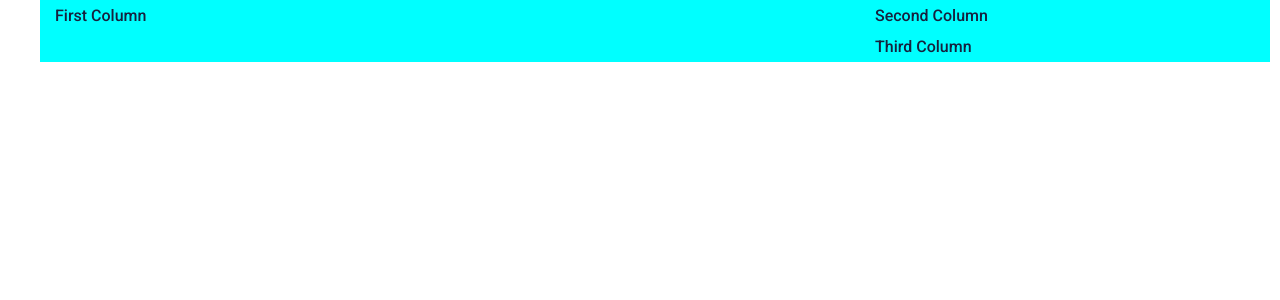
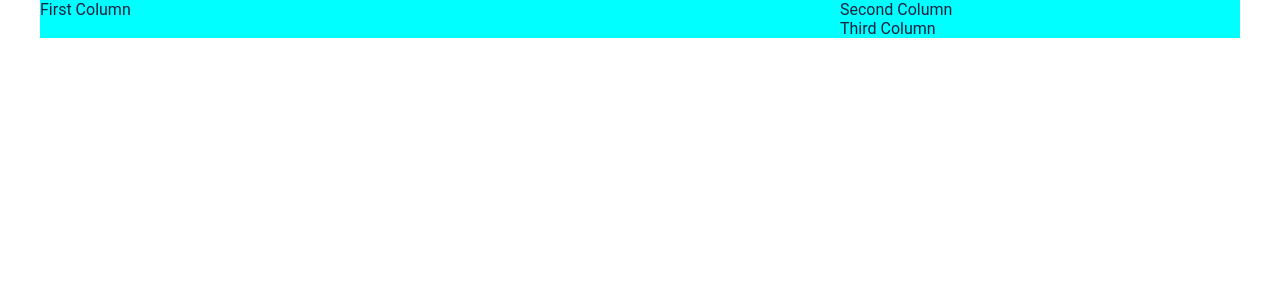
Before and after one commit to axelra-ag/lucky-react-starter, a React (Create React App) app: page /documentation in a window 1280 px wide. Shown: the top 300 px of the page. Built offline with nearby package versions, Linux system fonts and the light colour scheme.

Commit message:
margin body 0

```diff
--- a/src/UI/layout/grid/Col.ts
+++ b/src/UI/layout/grid/Col.ts
@@ -1,10 +1,8 @@
 import styled from "styled-components";
-import {SPACING} from "../../theme/Theme";
 
 export const Col = styled.div`
   display: flex;
   flex-direction: column;
   flex-grow: 1;
   min-height: 1px;
-  padding: ${SPACING / 2}px ${SPACING}px;
 `;
--- a/src/UI/layout/grid/Container.ts
+++ b/src/UI/layout/grid/Container.ts
@@ -7,7 +7,6 @@ import {
   MEDIUM_DEVICES_BREAK_POINT,
   SMALL_DEVICES_BREAK_POINT
 } from "../media-query/Mobile";
-import {SPACING} from "../../theme/Theme";
 
 // with props use this:
 // ${props => mediaQueries("md")(`width: ${props.width}px`)}
@@ -32,8 +31,6 @@ const media = css`
 export const Container = styled.div`
   ${media};
   width: 100%;
-  padding-right: ${SPACING}px;
-  padding-left: ${SPACING}px;
   margin-right: auto;
   margin-left: auto;
 `;
--- a/src/UI/layout/grid/Row.ts
+++ b/src/UI/layout/grid/Row.ts
@@ -5,6 +5,4 @@ export const Row = styled.div`
   display: flex;
   flex-direction: row;
   flex-wrap: wrap;
-  margin-left: -${SPACING}px;
-  margin-right: -${SPACING}px;
 `;
--- a/src/UI/theme/Theme.ts
+++ b/src/UI/theme/Theme.ts
@@ -53,6 +53,9 @@ export const GlobalStyle = createGlobalStyle<{
   html {
     font-family: ${(p: ThemeProviderProps<any>) => p.theme.fontFamily};
   }
+  body {
+    margin: 0;
+  }
   html, body, div, span, applet, object, iframe,
   h1, h2, h3, h4, h5, h6, p, blockquote, pre,
   a, abbr, acronym, address, big, cite, code,
@@ -66,9 +69,6 @@ export const GlobalStyle = createGlobalStyle<{
   figure, figcaption, footer, header, hgroup,
   menu, nav, output, ruby, section, summary,
   time, mark, audio, video {
-    margin: 0;
-    padding: 0;
-    border: 0;
     font-size: 100%;
     vertical-align: baseline;
     color: ${__COLORS.TEXT};
@@ -77,9 +77,6 @@ export const GlobalStyle = createGlobalStyle<{
   article, aside, details, figcaption, figure,
   footer, header, hgroup, menu, nav, section {
     display: block;
-  }
-  body {
-    line-height: 1;
   }
 
   ol, ul {
```
